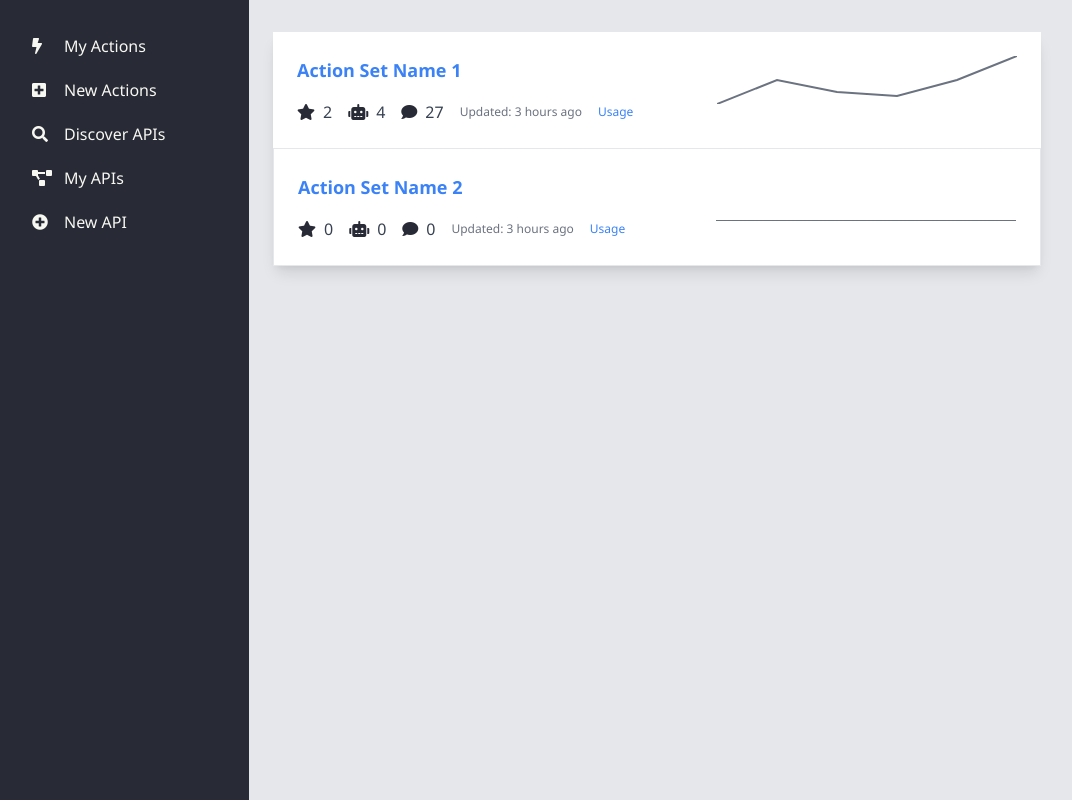
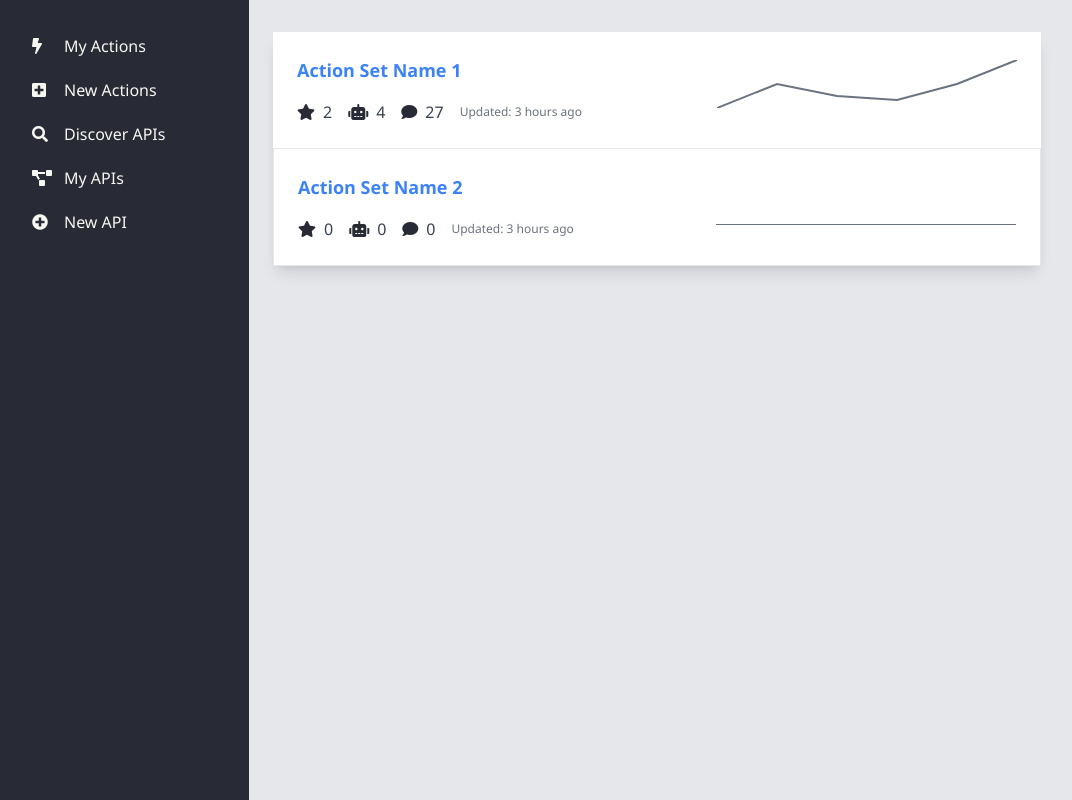
Before and after one commit to 255BITS/BackdropBuild, a Flask app: page /dashboard in a window 1280 px wide. Shown: the part 65-865 px from the top of the page, without its empty margins (7-1079 px from the left). Run offline with Flask 3, Linux system fonts and the light colour scheme.

Commit message:
wip dashboard

```diff
--- a/templates/dashboard.html
+++ b/templates/dashboard.html
@@ -26,12 +26,10 @@
                                 <span class="ml-2 text-gray-700">27</span>
                             </div>
                             <span class="text-xs text-gray-500 ml-4 align-bottom items-end text-xs pt-1">Updated: 3 hours ago</span>
-                            <a href="/action-set/1/usage" class="flex justify-end text-xs ml-4 pt-1 text-blue-500 hover:text-blue-600">
-                              Usage
-                            </a>
                         </div>
                     </div>
                     <div class="flex justify-end">
+                        <a href="/action-set/1/usage" class="flex justify-end text-xs ml-4 pt-1 text-blue-500 hover:text-blue-600">
                             <svg class="text-gray-500" width="300" height="48">
                                 <polyline
                                     fill="none"
@@ -40,6 +38,7 @@
                                     points="0,48 60,24 120,36 180,40 240,24 300,0"
                                 ></polyline>
                             </svg>
+                        </a>
                     </div>
                 </div>
                 <div class="bg-white p-6 relative grid grid-cols-2 border-grey-200 border">
@@ -63,12 +62,10 @@
                                 <span class="ml-2 text-gray-700">0</span>
                             </div>
                             <span class="text-xs text-gray-500 ml-4 align-bottom items-end text-xs pt-1">Updated: 3 hours ago</span>
-                            <a href="/action-set/1/usage" class="flex justify-end text-xs ml-4 pt-1 text-blue-500 hover:text-blue-600">
-                              Usage
-                            </a>
                         </div>
                     </div>
                     <div class="flex justify-end">
+                        <a href="/action-set/1/usage" class="flex justify-end text-xs ml-4 pt-1 text-blue-500 hover:text-blue-600">
                             <svg class="text-gray-500" width="300" height="48">
                                 <polyline
                                     fill="none"
@@ -77,6 +74,7 @@
                                     points="0,48 60,48 120,48 180,48 240,48 300,48"
                                 ></polyline>
                             </svg>
+                        </a>
                     </div>
                 </div>
 
```
